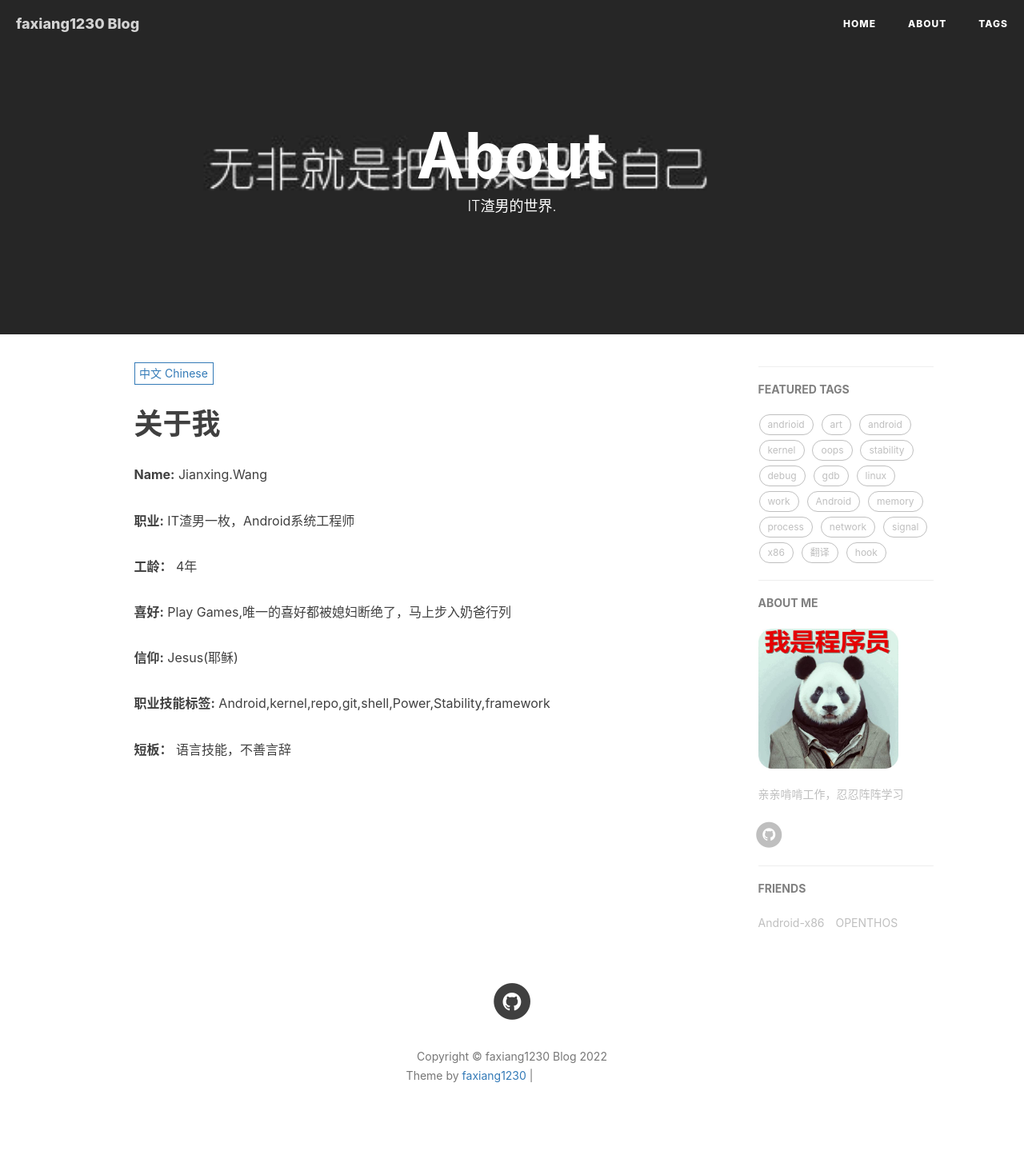
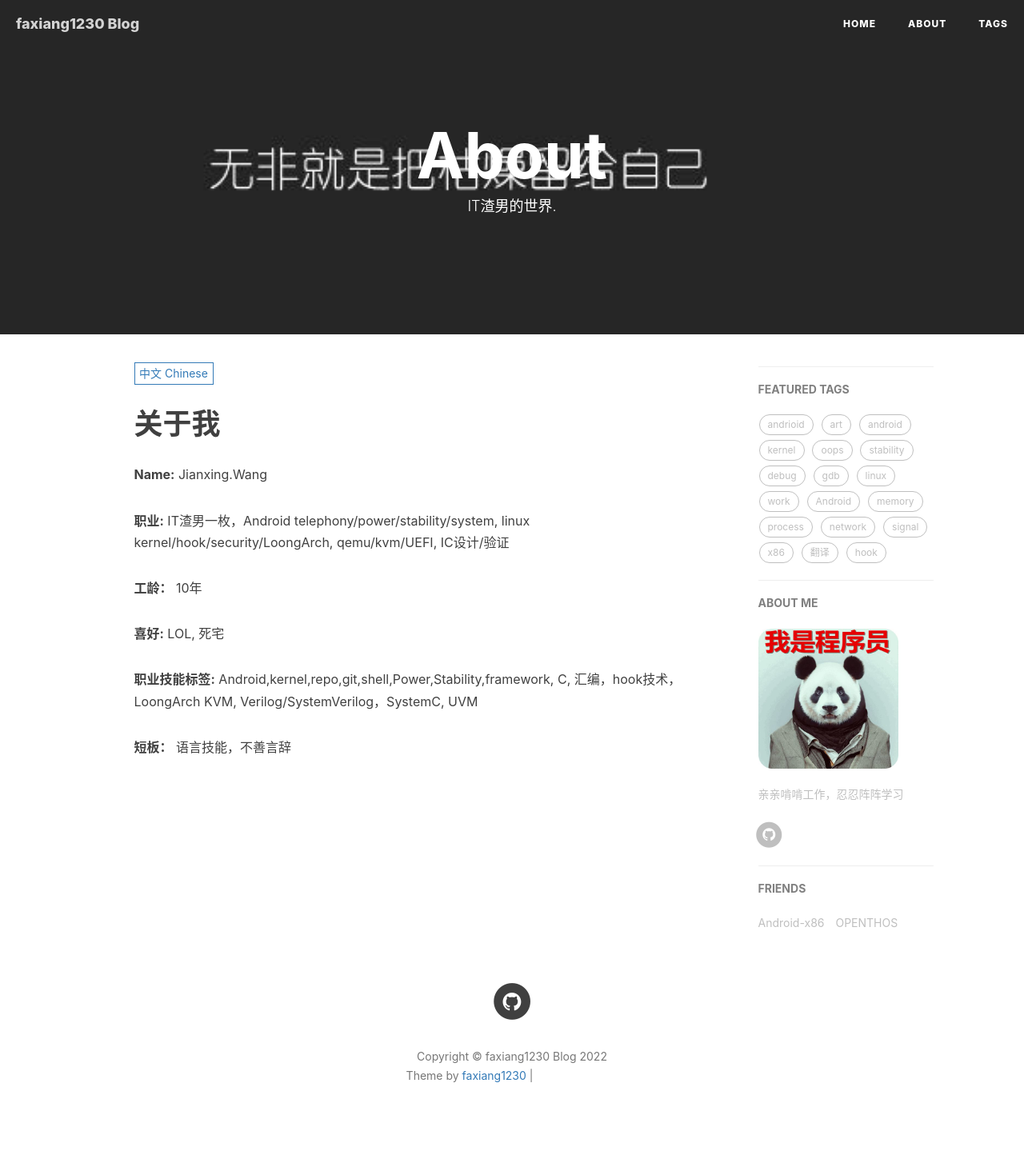
Before and after one commit to faxiang1230/faxiang1230.github.io, a Jekyll site: the page built from about.html, in a window 1280 px wide. Shown: the whole page at 80% size. Built offline with Jekyll 4.4.1, drawn with Linux system fonts in a browser that asks for light colours; nearby versions of some CDN libraries; comment, search, counter and statistics services are not loaded; grey boxes are pictures that could not be loaded.

Commit message:
Update zh.md

```diff
--- a/_includes/about/zh.md
+++ b/_includes/about/zh.md
@@ -1,14 +1,12 @@
 # 关于我
   **Name:** Jianxing.Wang
 
-  **职业:** IT渣男一枚，Android系统工程师
+  **职业:** IT渣男一枚，Android telephony/power/stability/system, linux kernel/hook/security/LoongArch, qemu/kvm/UEFI, IC设计/验证
 
-  **工龄：** 4年
+  **工龄：** 10年
 
-  **喜好:** Play Games,唯一的喜好都被媳妇断绝了，马上步入奶爸行列
+  **喜好:** LOL, 死宅
 
-  **信仰:** Jesus(耶稣)
-
-  **职业技能标签:** Android,kernel,repo,git,shell,Power,Stability,framework
+  **职业技能标签:** Android,kernel,repo,git,shell,Power,Stability,framework, C, 汇编，hook技术，LoongArch KVM, Verilog/SystemVerilog，SystemC, UVM
 
   **短板：** 语言技能，不善言辞
```
